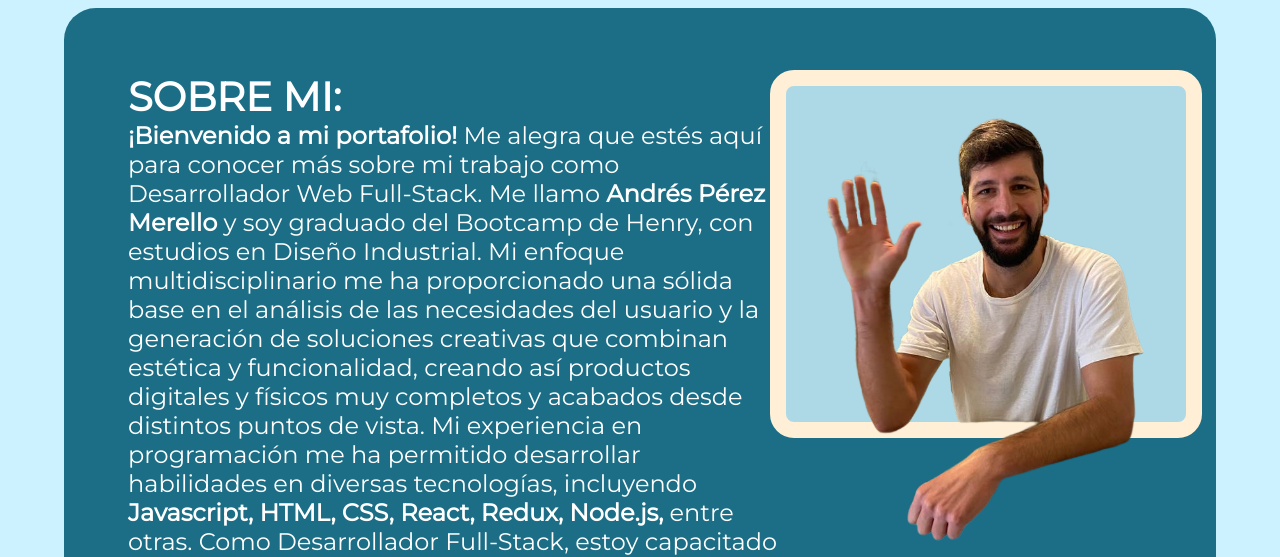
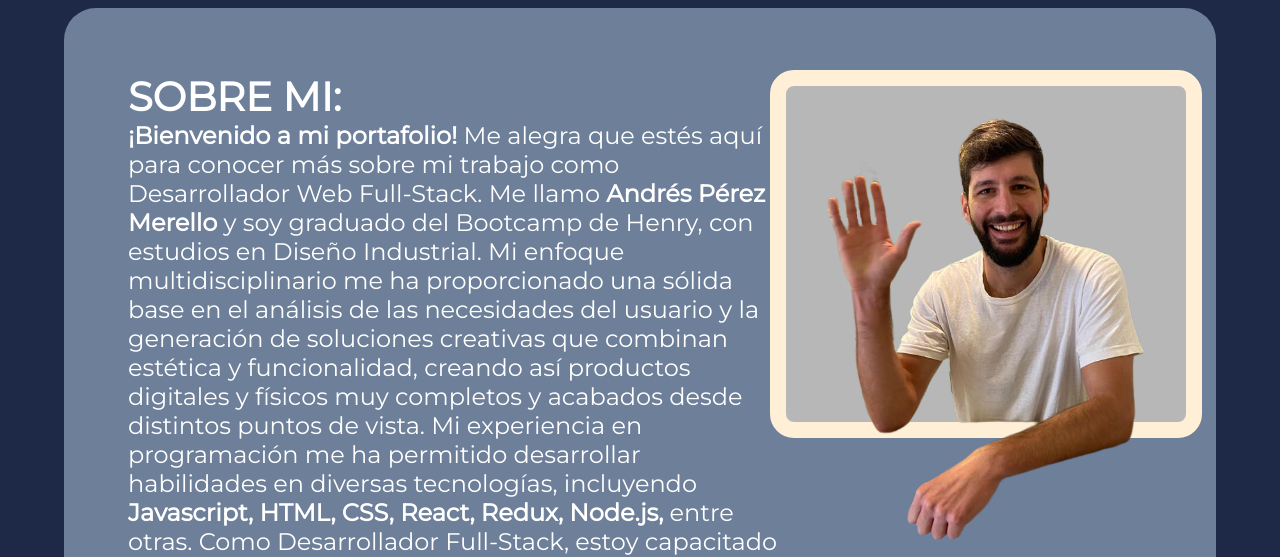
Before and after one commit to AndresPM98/Portfolio, a React (Create React App) app: page / in a window 1280 px wide. Shown: the part 906-1463 px from the top of the page. Built offline with nearby package versions, Linux system fonts and the light colour scheme.

Commit message:
cambio radical de colores

```diff
--- a/src/components/about/about.module.css
+++ b/src/components/about/about.module.css
@@ -9,7 +9,7 @@
   height: 23rem;
   width: 27rem;
   z-index: 0;
-  background-color: #add8e6;
+  background-color: #b7b7b7;
 }
 
 .imgYo {
--- a/src/components/landing/landing.module.css
+++ b/src/components/landing/landing.module.css
@@ -4,7 +4,8 @@
   align-items: center;
   height: 100vh;
   width: 100%;
-  background-color: #1b6e85;
+  background: linear-gradient(to bottom, #1E2847, #000000, #1E2847);
+
 }
 
 .h1Landing, .pLanding, .imgLand, .line {
--- a/src/components/skills/skills.module.css
+++ b/src/components/skills/skills.module.css
@@ -24,5 +24,5 @@
     margin-top: 3rem;
 }
 .icons img:hover {
-    transform: scale(1.1);
+    transform: scale(1.2);
   }
--- a/src/components/text/text.module.css
+++ b/src/components/text/text.module.css
@@ -1,6 +1,6 @@
 .text{
     font-family: 'Montserrat', sans-serif;
-    background-color: #1b6e85;
+    background-color: #6D7F99;
     width: 85%;
     height:70vh;
     border-radius: 2rem;
--- a/src/views/home/home.module.css
+++ b/src/views/home/home.module.css
@@ -25,7 +25,7 @@
   }
 
   .aboutCont {
-  background-color: #ccf2ff;
+  background-color: #1E2847;
   min-height: 42.5rem;
   display: flex;
   align-items: center;
@@ -34,7 +34,7 @@
   }
 
   .skillsCont {
-  background-color: #1b6e85;
+    background: linear-gradient(to bottom, #1E2847, #000000, #1E2847);
   display: flex;
   flex-direction: column;
   justify-content: center;
@@ -42,7 +42,7 @@
   }
 
   .labsCont {
-  background-color: #add8e6;
+    background-color: #1E2847;
   display: flex;
   flex-direction: column;
   padding-bottom: 100px;
@@ -51,7 +51,7 @@
   }
 
   .contactCont{
-  background-color: #1b6e85;
+  background: linear-gradient(to bottom, #1E2847, #000000, #1E2847);
   display: flex;
   flex-direction: column;
   justify-content: center;
```
